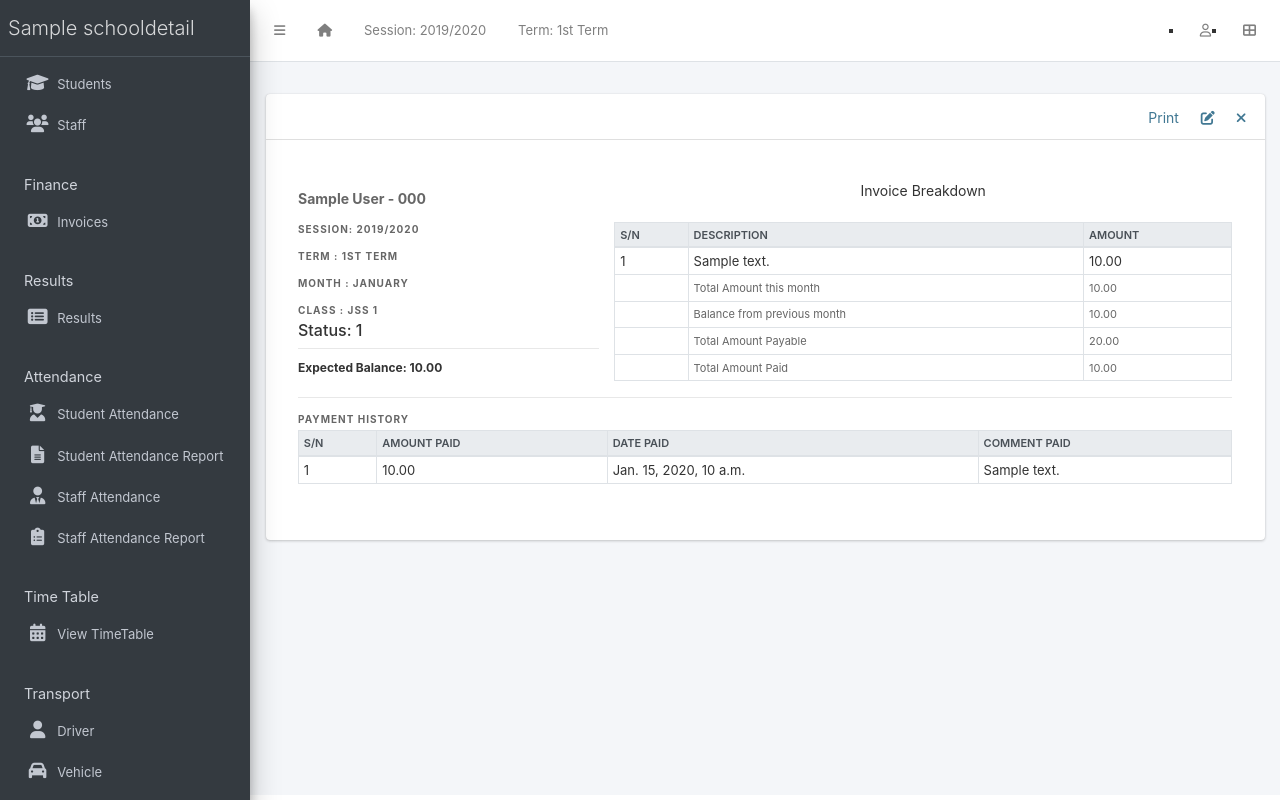
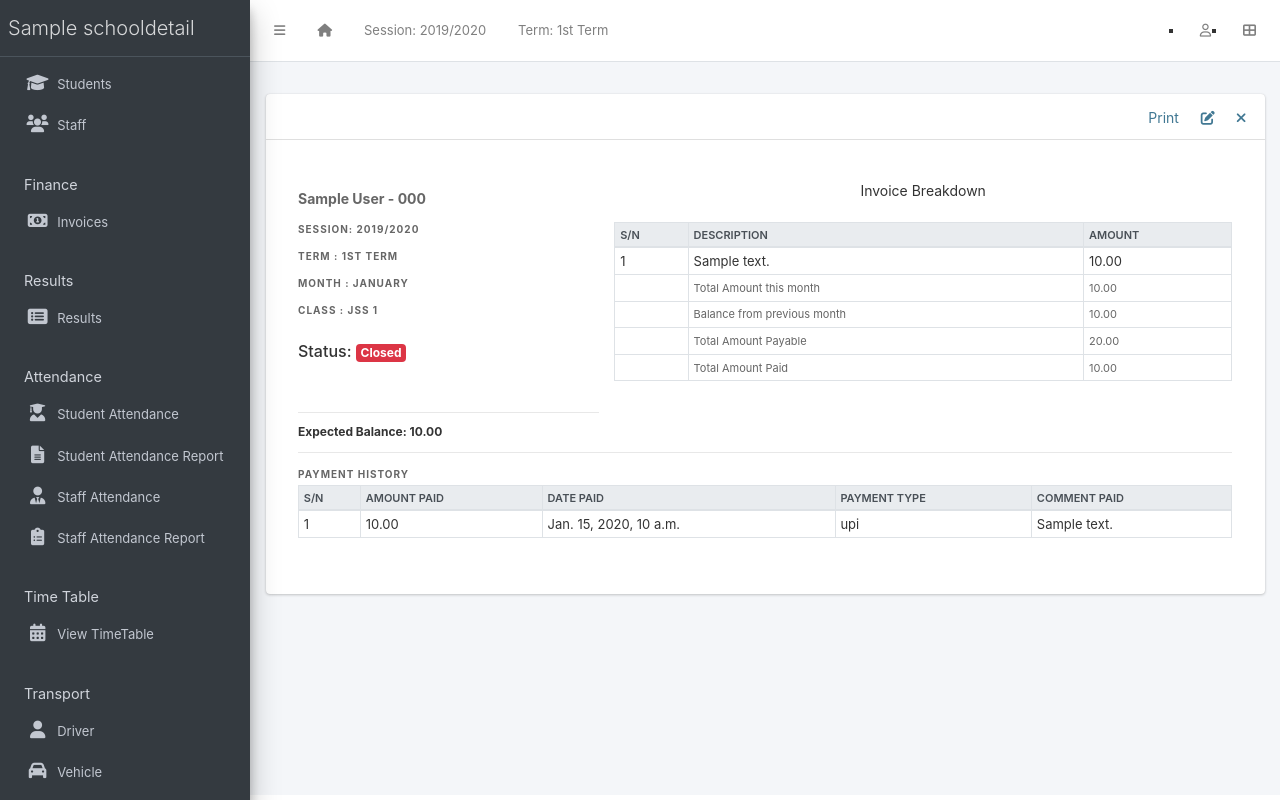
Before and after one commit to vams-mechatronica/vams-school-management-application, a Django app: page /finance/1/detail/ in a window 1280 px wide. Run offline with Django 4.2, Linux system fonts and the light colour scheme; a user stored in the database is signed in; data comes from the database, SQL or seed files in the repository; tables that the repository leaves empty hold one stand-in row (values such as "Sample post"); some libraries are stand-ins or nearby versions.

Commit message:
UPDATE status

```diff
--- a/apps/finance/models.py
+++ b/apps/finance/models.py
@@ -64,6 +64,12 @@ class Invoice(models.Model):
             amount += receipt.amount_paid
         return amount
 
+    def get_status_display(self):
+        if self.status:
+            return "Closed"
+        else:
+            return "Active"
+
     def disable_editing(self):
         """Disable editing if payments have been made or the invoice is older than 30 days"""
         if self.total_amount_paid() > 0 or (now() - self.created_at) > timedelta(days=30):
--- a/apps/finance/templates/finance/invoice_detail.html
+++ b/apps/finance/templates/finance/invoice_detail.html
@@ -25,8 +25,15 @@
     <h5>Session: {{ object.session }} </h5>
     <h5>Term  : {{ object.term }} </h5>
     <h5>Month : {{ object.month  }} </h5>
-    <h5>Class : {{ object.class_for }} </h5>
-    <h6>Status: {{ object.get_status_display }} </h6>
+    <h5>Class : {{ object.class_for }} </h5><br>
+    <h6>
+      Status:
+      <span class="badge {% if object.get_status_display == 'Active' %}bg-success{% elif object.get_status_display == 'Closed' %}bg-danger{% endif %}">
+        {{ object.get_status_display }}
+      </span>
+    </h6>
+
+    <br><br>
     <hr>
     <div>
       <h4>Expected Balance: {{ object.balance | intcomma }}</h4>
@@ -87,6 +94,7 @@
       <th>S/N</th>
       <th>Amount Paid</th>
       <th>Date Paid</th>
+      <th>Payment Type</th>
       <th>Comment Paid</th>
     </tr>
   </thead>
@@ -96,6 +104,7 @@
       <td>{{ forloop.counter }}</td>
       <td>{{ receipt.amount_paid}}</td>
       <td>{{ receipt.date_paid}}</td>
+      <td>{{ receipt.payment_mode}}</td>
       <td>{{ receipt.comment}}</td>
     </tr>
     {% endfor %}
--- a/apps/finance/templates/finance/invoice_list.html
+++ b/apps/finance/templates/finance/invoice_list.html
@@ -41,11 +41,11 @@
 
             {% if request.user.is_superuser %}
               <td>
-                <a class="btn btn-success btn-sm {% if not invoice.is_editable %}disabled{% endif %}"
-                  href="{% url 'receipt-create' %}?invoice={{ invoice.id }}"
-                  >
+                <a class="btn btn-sm {% if invoice.is_editable %}btn-success{% else %}btn-danger disabled{% endif %}"
+                  href="{% url 'receipt-create' %}?invoice={{ invoice.id }}">
                   Add new receipt
                 </a>
+
               </td>
             {% endif %}
           </tr>
--- a/apps/finance/views.py
+++ b/apps/finance/views.py
@@ -43,7 +43,7 @@ class InvoiceListView(LoginRequiredMixin,PermissionRequiredMessageMixin, ListVie
 
 class InvoiceCreateView(LoginRequiredMixin,PermissionRequiredMessageMixin, CreateView):
     model = Invoice
-    fields = "__all__"
+    fields = ('student','session','term','month','class_for','previous_balance')
     permission_required = "finance.add_invoice"
     success_url = "/finance/list"
 
--- a/apps/staffs/templates/staffs/staff_list.html
+++ b/apps/staffs/templates/staffs/staff_list.html
@@ -28,7 +28,9 @@
       <td>{{ staff.surname}} {{staff.firstname }} {{staff.other_name }}</td>
       <td>{{ staff.get_gender_display}}</td>
       <td>{{ staff.mobile_number}}</td>
-      <td>{{ staff.get_current_status_display}}</td>
+      <td><span class="badge {% if staff.get_current_status_display == 'Active' %}bg-success{% elif staff.get_current_status_display == 'Inactive' %}bg-danger{% endif %}">
+        {{ staff.get_current_status_display}}
+      </span></td>
     </tr>
     {% endfor %}
 
--- a/apps/students/templates/students/student_list.html
+++ b/apps/students/templates/students/student_list.html
@@ -35,7 +35,9 @@
             <td>{{ student.current_class}}</td>
             <td>{{ student.get_gender_display}}</td>
             <td>{{ student.parent_mobile_number}}</td>
-            <td>{{ student.get_current_status_display}}</td>
+            <td><span class="badge {% if student.get_current_status_display == 'Active' %}bg-success{% elif student.get_current_status_display == 'Inactive' %}bg-danger{% endif %}">
+              {{ student.get_current_status_display}}
+            </span></td>
           </tr>
         {% endfor %}
 
```
